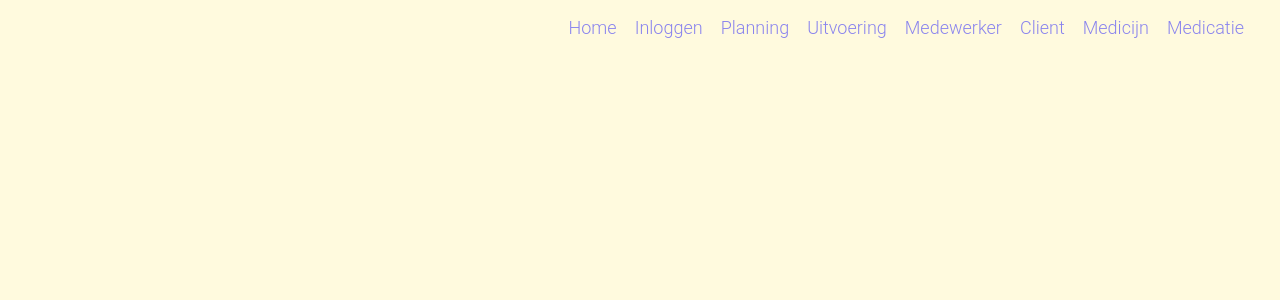
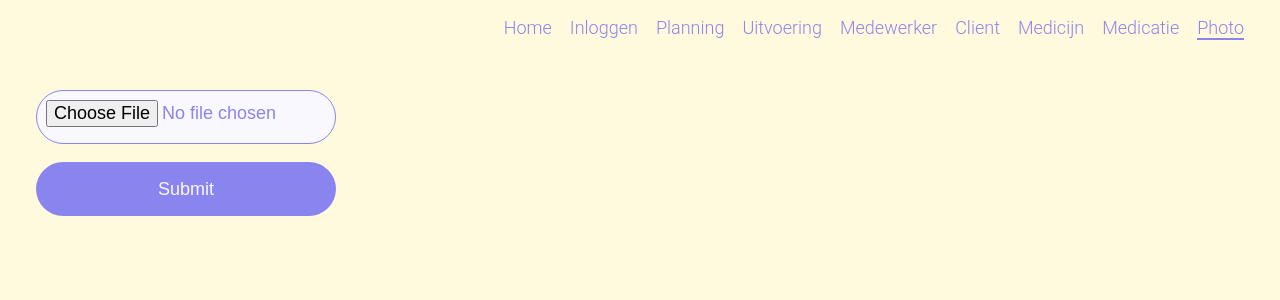
Before and after one commit to bhvoetberg/FSD-FE-Eindopdracht, a React (Create React App) app: page /photo in a window 1280 px wide. Shown: the top 300 px of the page. Built offline with nearby package versions, Linux system fonts and the light colour scheme.

Commit message:
Start foto upload

```diff
--- a/src/App.js
+++ b/src/App.js
@@ -13,7 +13,9 @@ import EmployeePage from './pages/employeePage/EmployeePage';
 import ClientPage from './pages/clientPage/ClientPage';
 import MedicinePage from './pages/medicinePage/MedicinePage';
 import MedicationPage from './pages/medicationPage/MedicationPage';
+import PhotoPage from './pages/photoPage/PhotoPage';
 import Navigation from "./components/navigation/Navigation";
+
 
 
 function App() {
@@ -50,6 +52,9 @@ function App() {
                 <Route exact path="/medication">
                     <MedicationPage/>
                 </Route>
+                <Route exact path="/photo">
+                    <PhotoPage/>
+                </Route>
             </Switch>
 
         </>
--- a/src/components/navigation/Navigation.js
+++ b/src/components/navigation/Navigation.js
@@ -38,6 +38,9 @@ function Navigation() {
                     <li>
                         <NavLink to="/medication" activeClassName="active-link">Medicatie</NavLink>
                     </li>
+                    <li>
+                        <NavLink to="/photo" activeClassName="active-link">Photo</NavLink>
+                    </li>
 
                 </ul>
             </div>
--- a/src/pages/clientPage/ClientPage.js
+++ b/src/pages/clientPage/ClientPage.js
@@ -65,19 +65,28 @@ function ClientPage() {
     return (
         <div>
             <form name="client-input" onSubmit={handleSubmit(onFormSubmit)}>
-                <SingleSelectElement
-                    errors={errors}
-                    register={register}
-                    name="selected-client"
-                    label="Kies client"
-                >
+
+
+                <select id="client-selection" {...register("selected-client")}>
                     {clients.map((option, i) => {
                         return (<option key={option.id} value={i}>{option.firstName} {option.lastName}</option>);
                     })}
-                </SingleSelectElement>
+                </select>
+                {<p>Register</p>}
 
-                <p>Local storage</p>
-                {localStorage.getItem('error')}
+
+
+
+                {/*<SingleSelectElement*/}
+                {/*    errors={errors}*/}
+                {/*    register={register}*/}
+                {/*    name="selected-client"*/}
+                {/*    label="Kies client"*/}
+                {/*>*/}
+                {/*    {clients.map((option, i) => {*/}
+                {/*        return (<option key={option.id} value={i}>{option.firstName} {option.lastName}</option>);*/}
+                {/*    })}*/}
+                {/*</SingleSelectElement>*/}
 
 
                 {recordId &&
--- /dev/null
+++ b/src/pages/photoPage/PhotoPage.js
@@ -0,0 +1,68 @@
+import React, { useState } from "react";
+import axios from "axios";
+
+function PhotoPage() {
+
+    const [postImage, setPostImage] = useState({
+        myFile: "",
+    });
+
+    const url = "http://localhost:8080/clientphoto/2/photo";
+    const createImage = (newImage) => axios.post(url, newImage);
+
+    const createPost = async (post) => {
+        try {
+            await createImage(post);
+        } catch (error) {
+            console.log(error.message);
+        }
+    };
+
+    const handleSubmit = (e) => {
+        e.preventDefault();
+        createPost(postImage);
+    };
+
+    const convertToBase64 = (file) => {
+        return new Promise((resolve, reject) => {
+            const fileReader = new FileReader();
+            fileReader.readAsDataURL(file);
+            fileReader.onload = () => {
+                resolve(fileReader.result);
+            };
+            fileReader.onerror = (error) => {
+                reject(error);
+            };
+        });
+    };
+    const handleFileUpload = async (e) => {
+        const file = e.target.files[0];
+        const base64 = await convertToBase64(file);
+        setPostImage({ ...postImage, myFile: base64 });
+        console.log("POSTIMAGE");
+        console.log(postImage);
+    };
+
+
+    return (
+        <>
+            <div>
+                <form onSubmit={handleSubmit}>
+                    <input
+                        type="file"
+                        label="Image"
+                        name="myFile"
+                        accept=".jpeg, .png, .jpg"
+                        onChange={(e) => handleFileUpload(e)}
+                    />
+
+                    <button>Submit</button>
+                </form>
+            </div>
+
+
+        </>
+    );
+}
+
+export default PhotoPage;
```
